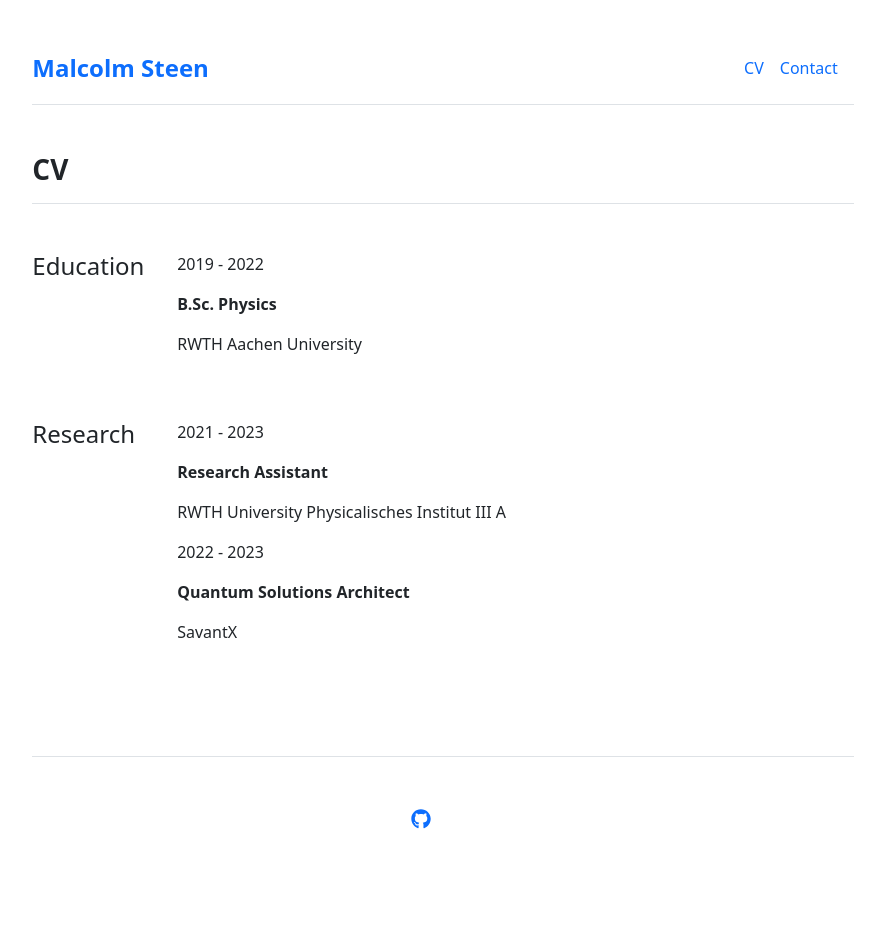
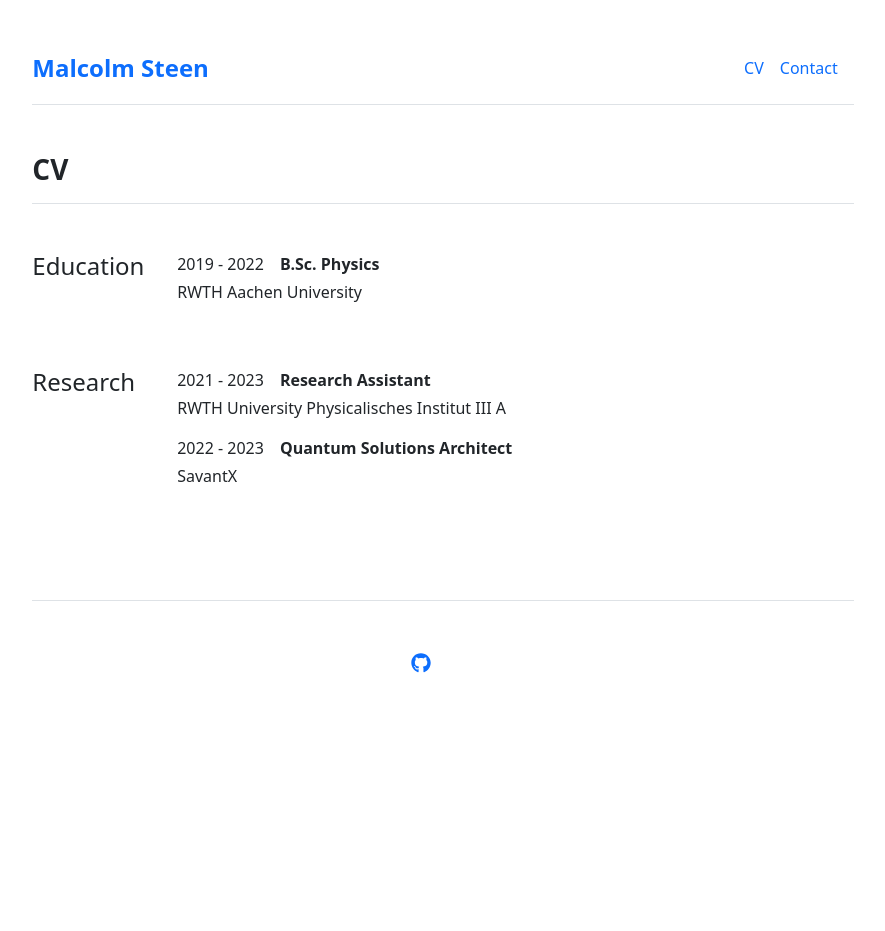
Before and after one commit to steenmalcolm/malcolmsteen, a Jekyll site: the page built from cv.md, in a window 1280 px wide. Shown: the whole page, without its empty margins (197-1082 px from the left). Built offline with Jekyll 4.4.1, drawn with Linux system fonts in a browser that asks for light colours; after the commit the page ends 900 px from its top, so only the background shows below that.

Commit message:
Change cv layout

```diff
--- a/_layouts/cv.html
+++ b/_layouts/cv.html
@@ -13,8 +13,10 @@ layout: default
       </div>
       <div class="col-md-10">
         {% for section in site.data.cv.education %}
-        <p>{{ section.year }}</p>
-        <p class="fw-bold">{{ section.title }}</p>
+        <div class="d-flex align-items-baseline mb-1">
+          <p class="me-3 mb-0">{{ section.year }}</p>
+          <p class="fw-bold mb-0">{{ section.title }}</p>
+        </div>
         <p>{{ section.description }}</p>
         {% endfor %}
       </div>
@@ -25,8 +27,10 @@ layout: default
       </div>
       <div class="col-md-10">
         {% for section in site.data.cv.academic-experience %}
-        <p>{{ section.year }}</p>
-        <p class="fw-bold">{{ section.title }}</p>
+        <div class="d-flex align-items-baseline mb-1">
+          <p class="me-3 mb-0">{{ section.year }}</p>
+          <p class="fw-bold mb-0">{{ section.title }}</p>
+        </div>
         <p>{{ section.description }}</p>
         {% endfor %}
       </div>
```
